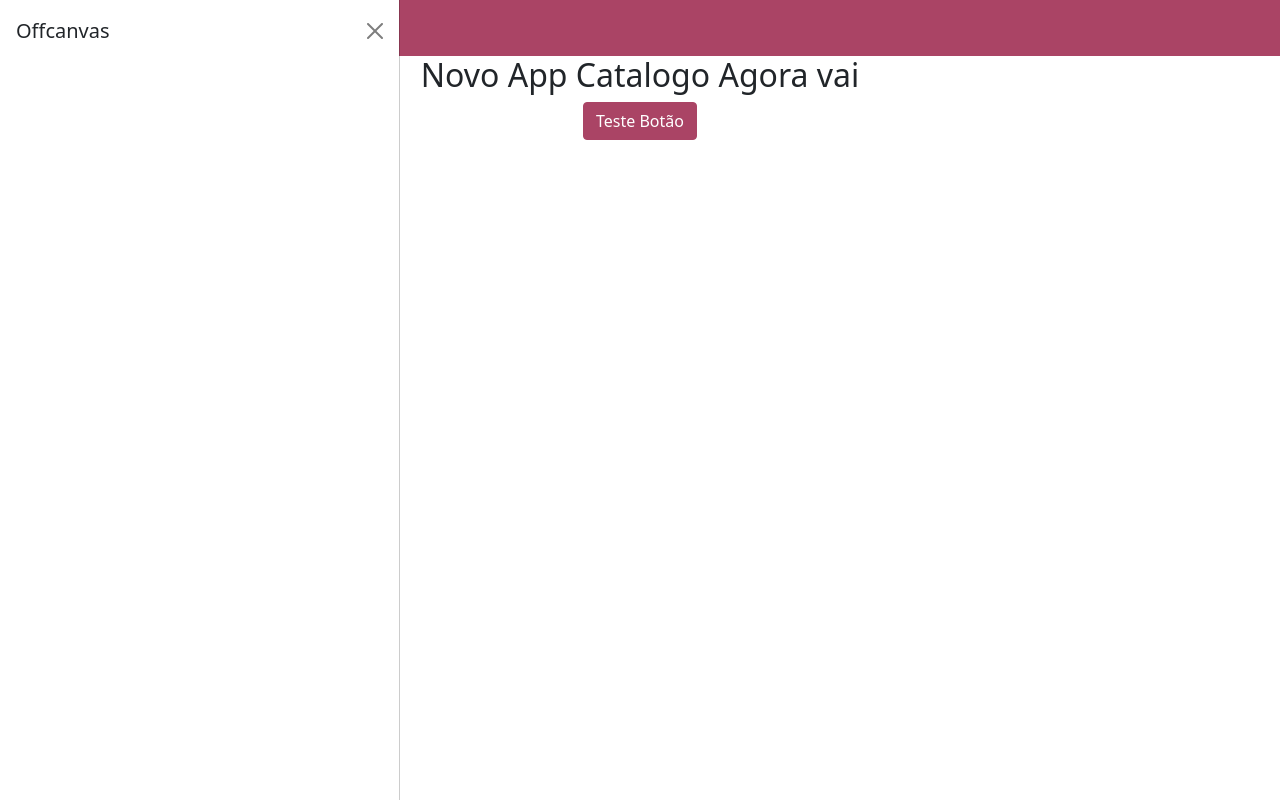
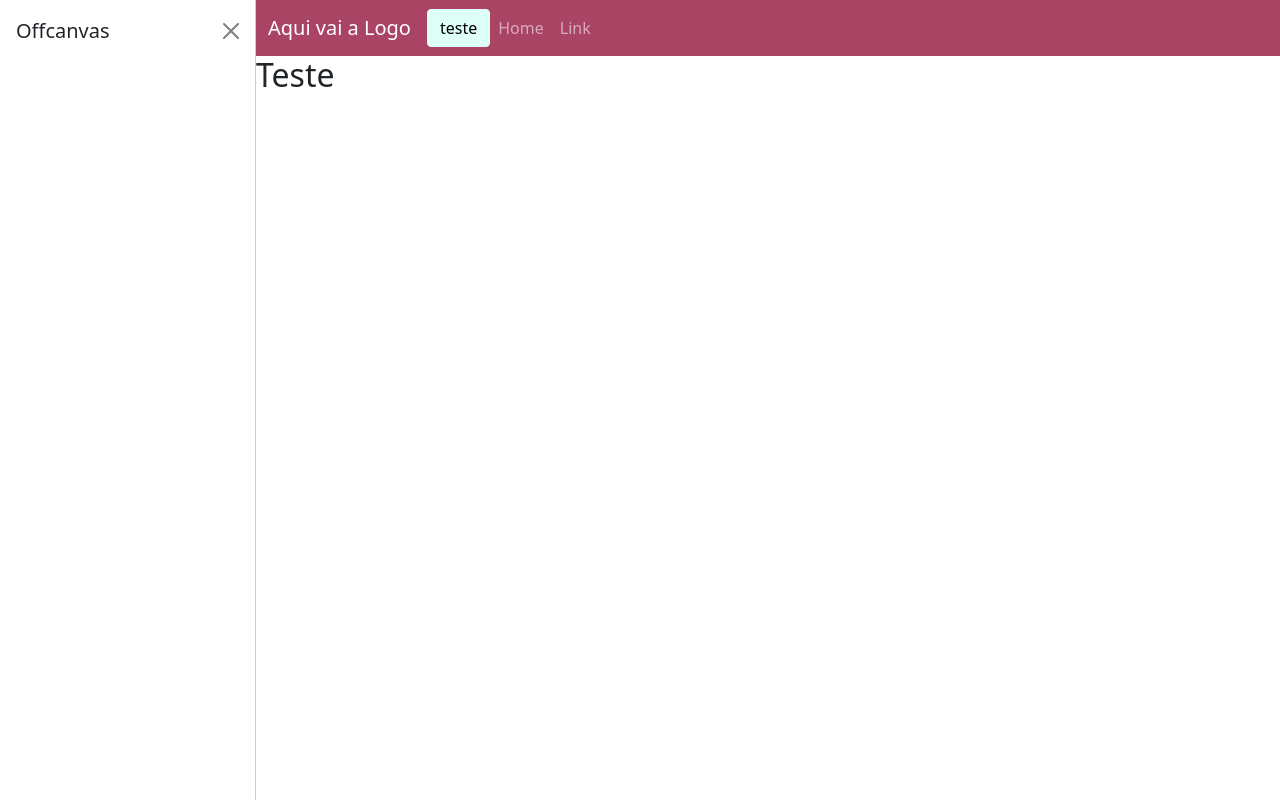
Before and after one commit to yurilimace/catalogo-livro, a React (Create React App) app: page / in a window 1280 px wide. Both pictures are taken after a click on the button "teste". Built offline with nearby package versions, Linux system fonts and the light colour scheme.

Commit message:
ajuste no sidemenu

```diff
--- a/src/App.tsx
+++ b/src/App.tsx
@@ -1,5 +1,5 @@
 import React from 'react';
-import { Button } from 'react-bootstrap';
+// import { Button } from 'react-bootstrap';
 import './App.css';
 import 'bootstrap/dist/css/bootstrap.min.css';
 import './scss/custom.scss';
@@ -9,14 +9,12 @@ import { SideMenuContextProvider } from './context/sidemenuContext';
 
 const App = () => {
   return (
-    <div className="App">
+    <div style={{ display: 'flex' }}>
       <SideMenuContextProvider>
+        <SideMenu />
+
         <NavBar />
-        <SideMenu />
       </SideMenuContextProvider>
-
-      <h2> Novo App Catalogo Agora vai </h2>
-      <Button variant="primary"> Teste Botão </Button>
     </div>
   );
 };
--- a/src/components/Navbar/index.tsx
+++ b/src/components/Navbar/index.tsx
@@ -6,10 +6,18 @@ const NavBar = () => {
   const sidebarContext = useContext(SideMenuContext);
 
   return (
-    <div>
-      <Navbar variant="dark" bg="primary" expand="lg">
+    <div
+      className={
+        sidebarContext.show === false
+          ? 'w-100 d-flex flex-column'
+          : 'teste d-flex flex-column'
+      }
+    >
+      <Navbar variant="dark" bg="primary">
         <Container fluid>
           <Navbar.Brand href="#">Aqui vai a Logo</Navbar.Brand>
+          <Navbar.Toggle aria-controls="basic-navbar-nav" />
+          <Navbar.Collapse id="basic-navbar-nav">
             <Button
               variant="secondary"
               onClick={() => {
@@ -22,8 +30,10 @@ const NavBar = () => {
               <Nav.Link href="#action1">Home</Nav.Link>
               <Nav.Link href="#action2">Link</Nav.Link>
             </Nav>
+          </Navbar.Collapse>
         </Container>
       </Navbar>
+      <h2> Teste </h2>
     </div>
   );
 };
--- a/src/components/sidemenu/index.tsx
+++ b/src/components/sidemenu/index.tsx
@@ -4,9 +4,14 @@ import { SideMenuContext } from '../../context/sidemenuContext';
 
 const SideMenu = () => {
   const sidebarContext = useContext(SideMenuContext);
-  console.log(sidebarContext, 'valor hooks');
+
+  if (!sidebarContext.show) {
+    return null;
+  }
   return (
+    <div className="sidemenu">
       <Offcanvas
+        className="sidemenu"
         show={sidebarContext.show}
         onHide={() => {
           return sidebarContext.setShow(false);
@@ -17,6 +22,7 @@ const SideMenu = () => {
           <Offcanvas.Title>Offcanvas</Offcanvas.Title>
         </Offcanvas.Header>
       </Offcanvas>
+    </div>
   );
 };
 
--- a/src/scss/custom.scss
+++ b/src/scss/custom.scss
@@ -9,3 +9,15 @@ $theme-colors: (
 .offcanvas {
   z-index: 0;
 }
+
+.navbar {
+  z-index: 1;
+}
+
+.teste {
+  width: 80%;
+}
+
+.sidemenu {
+  width: 20%;
+}
```
Also changed, not shown: src/components/pageTemplate/index.tsx (added, +7 -0 lines). Lines whose indentation alone changed are shown as unchanged.
